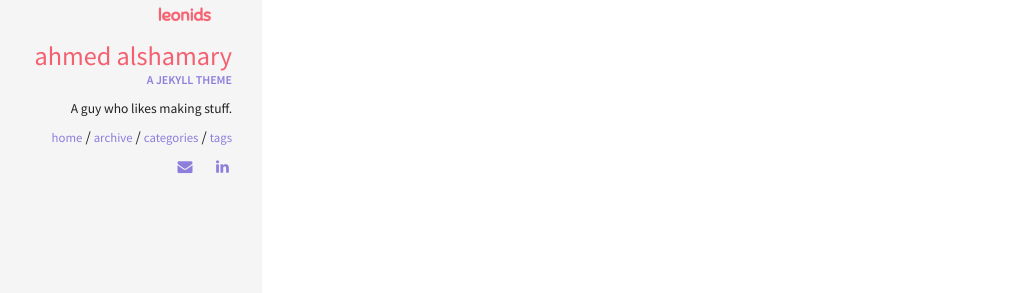
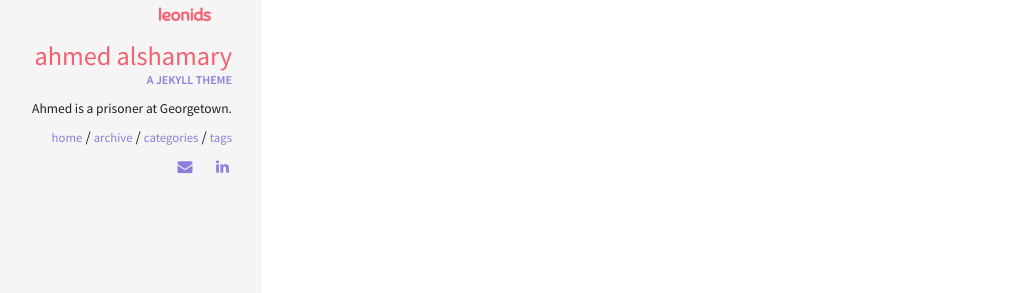
Before and after one commit to medokun/medokun.github.io, a Jekyll site: the page built from tags.html, in a window 1280 px wide. Shown: the part 356-649 px from the top of the page, without its empty margins (58-1068 px from the left). Built offline with Jekyll 4.4.1, drawn with Linux system fonts in a browser that asks for light colours.

Commit message:
Update Bio

```diff
--- a/_config.yml
+++ b/_config.yml
@@ -36,7 +36,7 @@ owner:
   name: Ahmed Alshamary
   avatar: leonids-logo.png
   job: "A jekyll theme"
-  bio: "A guy who likes making stuff."
+  bio: "Ahmed is a prisoner at Georgetown."
   email: ahmedralshamary@gmail.com
   disqus-shortname:
   twitter: #username
```
